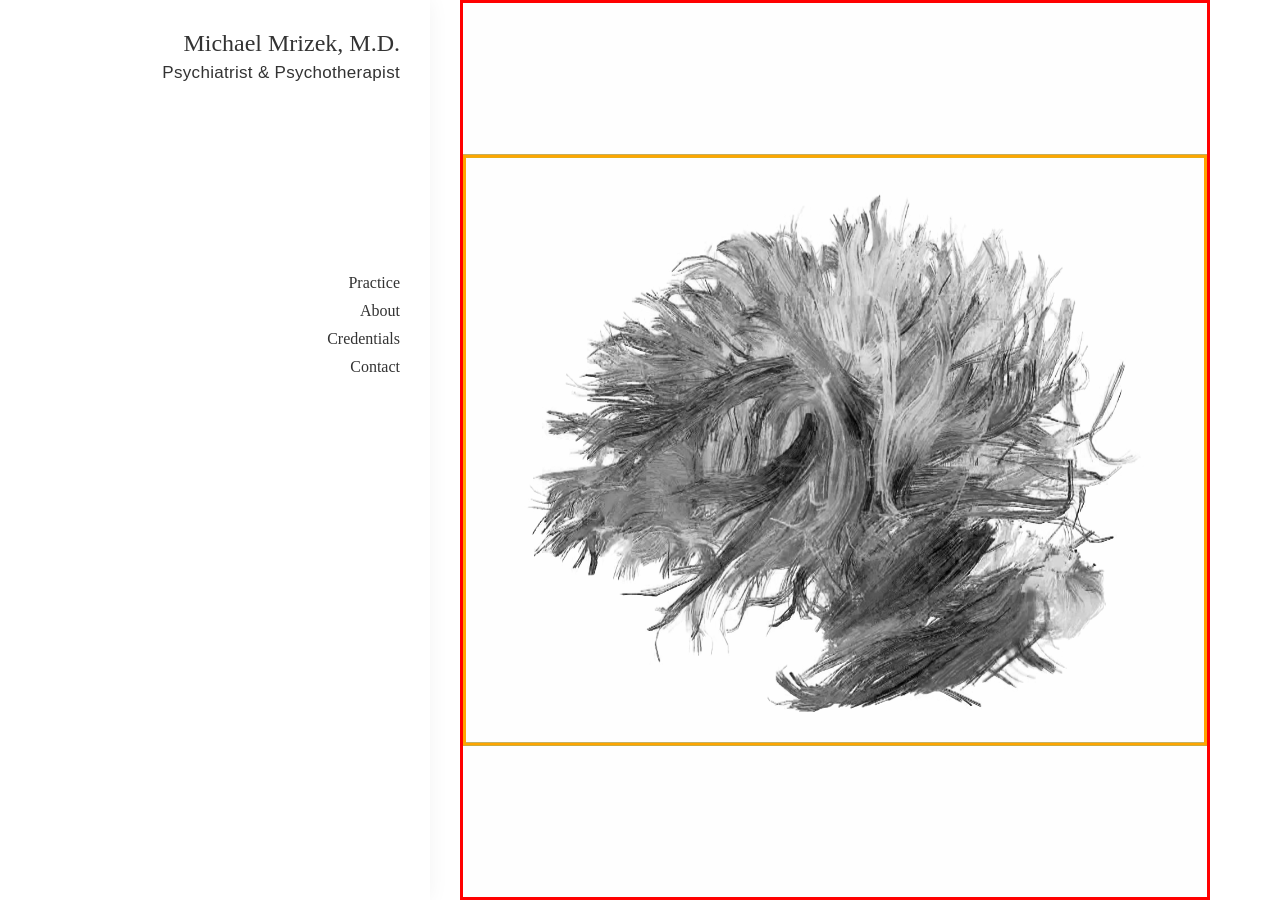
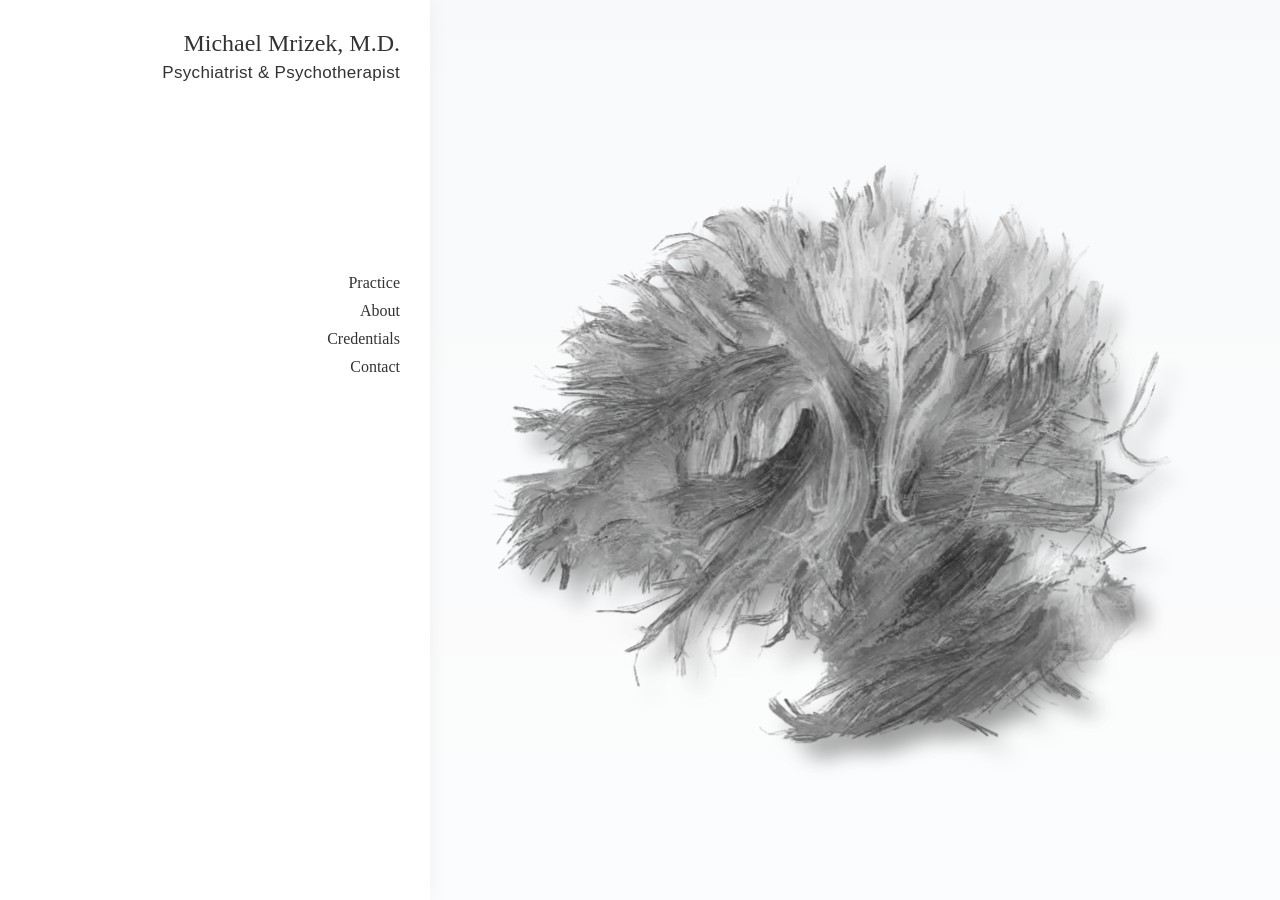
Before and after one commit to carolineportugal/michaelmrizekmd, a Jekyll site: the page built from index.html, in a window 1280 px wide. Built offline with Jekyll 4.4.1, drawn with Linux system fonts in a browser that asks for light colours; nearby versions of some CDN libraries; some web fonts are replaced; a script that is not in the unit is left out.

Commit message:
finalizes art on home page

```diff
--- /dev/null
+++ b/_sass/_home.scss
@@ -0,0 +1,46 @@
+//Home
+
+#home{
+  padding:0;
+
+  .outer-bg{
+    width: 100%;
+    height:100vh;
+    position: relative;
+    // background: url('../media/dti-background.png');
+    transform-style: preserve-3d;
+    // border:3px solid red;
+  }
+
+  .inner-1,
+  .inner-2,
+  .inner-3,
+  .inner-4 {
+    position:absolute;
+    width: 110%;
+    height:auto;
+    top:50%;
+    left:50%;
+    filter: drop-shadow(16px 16px 10px rgba(0,0,0,0.8));
+    opacity:.5;
+  }
+
+  .inner-1{
+    transform: translate(-50%, -50%) translateZ(200px);
+    // border:3px solid orange;
+  }
+  .inner-2{
+    transform: translate(-50%, -50%) translateZ(150px);
+    // border:3px solid blue;
+  }
+  .inner-3{
+    transform: translate(-50%, -50%) translateZ(100px);
+    // border:3px solid yellow;
+  }
+  .inner-4{
+    transform: translate(-50%, -50%) translateZ(50px);
+    // border:3px solid green;
+    filter: none;
+  }
+
+}
--- a/css/main.scss
+++ b/css/main.scss
@@ -8,6 +8,8 @@
 @import "fonts";
 @import "nav";
 @import "typography";
+@import "home";
+
 
 // Mixins
 @mixin font-smoothing {
@@ -24,7 +26,7 @@ html, body{
 }
 
 section{
-  // padding:27rem 0 6rem 0rem;
+  padding:27rem 0 6rem 0rem;
   position: relative;
 }
 
@@ -33,69 +35,14 @@ section:before{
   position: absolute;
   width:9999px;
   height:100%;
-  background:#E1E1E9;
+  // background:#67BC9A;
+  background-color: #E1E6EC;
+  background-image:
+    linear-gradient(-180deg, #E1E6EC 2%, #F0F4F7 96%),
+    radial-gradient(at 50% 100%, rgba(255,255,255,0.2) 0%, rgba(0,0,0,0.5) 200%);
+  background-blend-mode: normal, color-burn;
   top:0;
   left:-3rem;
   z-index:-10;
-  opacity:.02;
+  opacity:.2;
 }
-
-.home-pic{
-  padding:0!important;
-  width:200%;
-  position:relative;
-  top:30%;
-  // left:-55%;
-  opacity: .2;
-  z-index:-10;
-}
-
-.outer-bg{
-  width: 100%;
-  height:100vh;
-  position: relative;
-  background: url('../media/dti-background.png');
-  transform-style: preserve-3d;
-  border:3px solid red;
-}
-
-.inner-4{
-  position:absolute;
-  width: 100%;
-  height:auto;
-  top:50%;
-  left:50%;
-  transform: translate(-50%, -50%) translateZ(40px);
-  border:3px solid green;
-  opacity:.8;
-}
-
-.inner-3{
-  position:absolute;
-  width: 100%;
-  height:auto;
-  top:50%;
-  left:50%;
-  transform: translate(-50%, -50%) translateZ(80px);
-  border:3px solid blue;
-}
-
-.inner-2{
-  position:absolute;
-  width: 100%;
-  height:auto;
-  top:50%;
-  left:50%;
-  transform: translate(-50%, -50%) translateZ(120px);
-  border:3px solid yellow;
-}
-
-.inner-1{
-  position:absolute;
-  width: 100%;
-  height:auto;
-  top:50%;
-  left:50%;
-  transform: translate(-50%, -50%) translateZ(160px);
-  border:3px solid orange;
-}
--- a/index.html
+++ b/index.html
@@ -14,8 +14,8 @@ title: Home
         </div>
 
         <div class="col-sm-8">
-            <section>
-              <div class="outer-bg" data-tilt data-tilt-max="20" data-tilt-speed="100" data-tilt-perspective="1000">
+            <section id="home">
+              <div class="outer-bg" data-tilt data-tilt-maxTilt="20" data-tilt-speed="900" data-tilt-perspective="2000" data-tilt-transition="true" data-tilt-reset="true" data-tilt-easing="cubic-bezier(.03,.98,.52,.99)">
                 <img src="{{ site.baseurl}}/media/dti-1.png" class="inner-1">
                 <img src="{{ site.baseurl}}/media/dti-2.png" class="inner-2">
                 <img src="{{ site.baseurl}}/media/dti-3.png" class="inner-3">
```
Also changed, not shown: other parts of index.html (+8 -0 lines), media/dti-1.png, media/dti-2.png, media/dti-3.png, media/dti-4.png, 2 other files.
